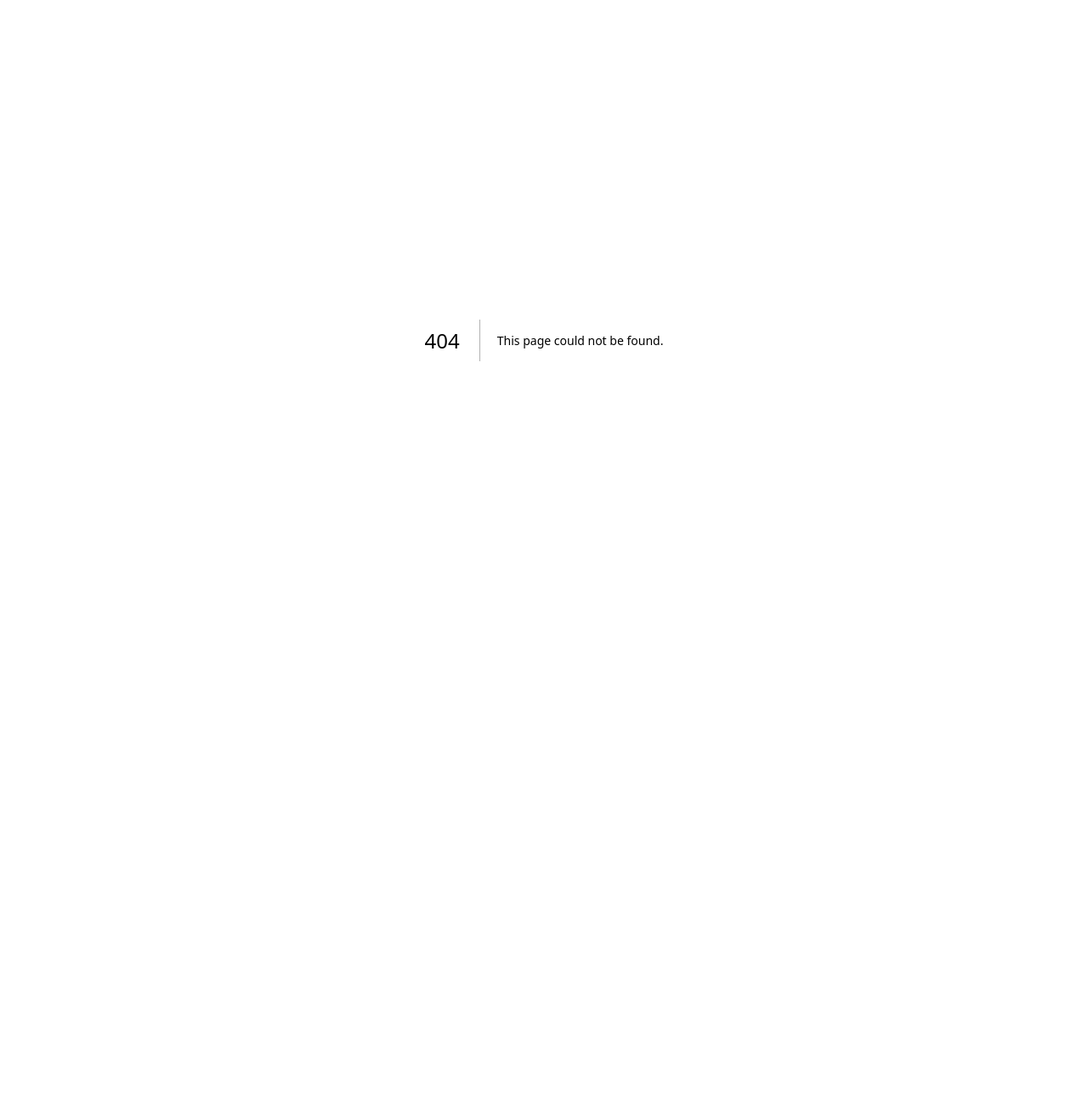
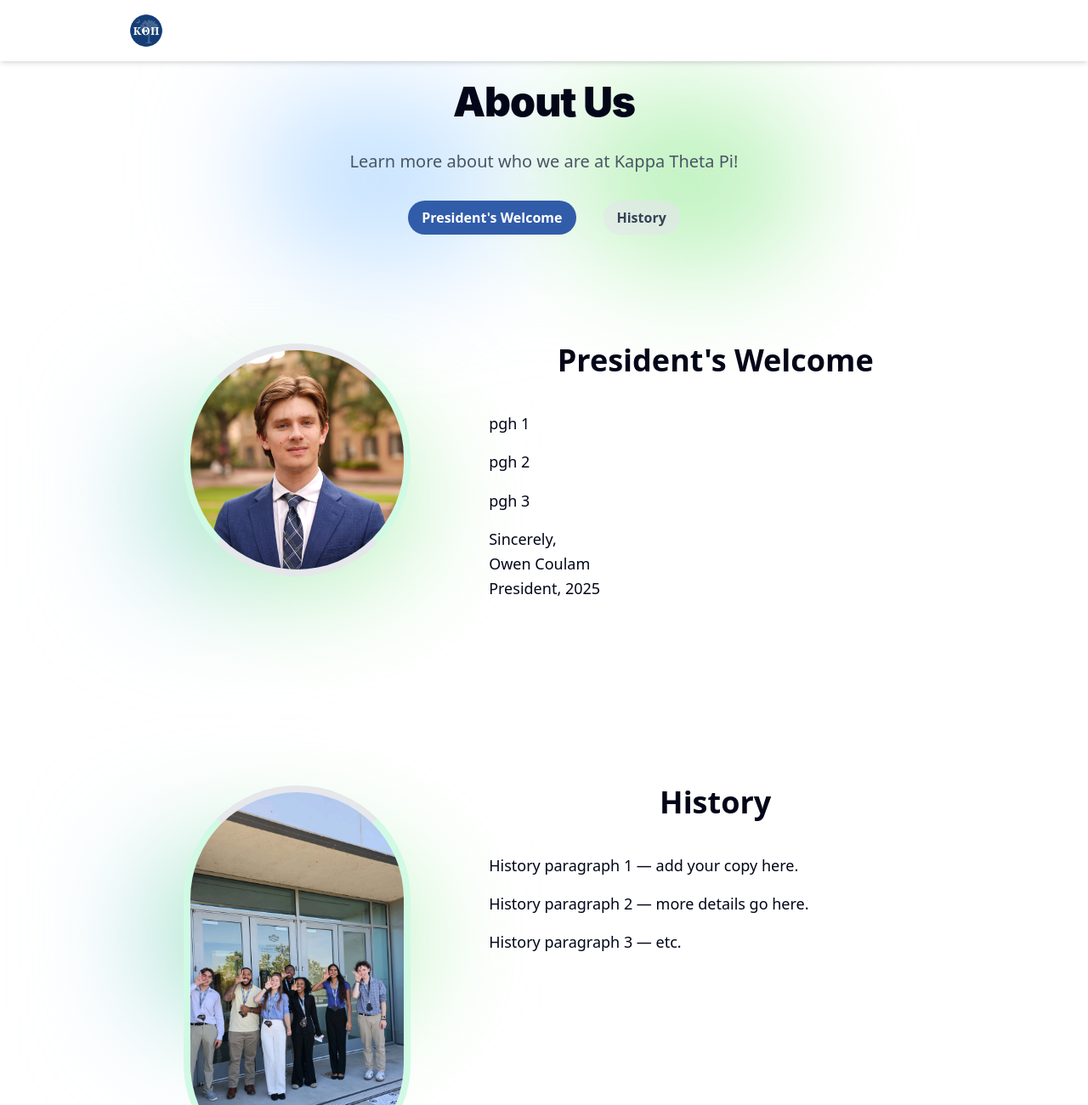
Before and after one commit to ktp-usc/ktp-website, a Next.js app: page /about in a window 1280 px wide. Before the commit this address had no page. Shown: the top 1300 px of the page at 85% size. Before the commit the page ends 800 px from the top, so only its background shows below. Built offline with nearby package versions, Linux system fonts and the light colour scheme.

Commit message:
KTP-19-About-Us

```diff
--- a/app/Footer.tsx
+++ b/app/Footer.tsx
@@ -11,7 +11,7 @@ export default function Footer() {
                     <div className='flex flex-col items-center text-center min-w-[170px] mx-0 font-inter'>
                         <p className='mb-4 font-extrabold'>Contact Us</p>
                         <p className='mb-4'>
-                            <a href="ocoulam@email.sc.edu" className='hover-text-custom font-medium'>ocoulam@email.sc.edu</a>
+                            <a href="ocoulam@email.sc.edu" className='hover-text-custom font-medium'>soktp@mailbox.sc.edu</a>
                         </p>
 
 
--- /dev/null
+++ b/app/about/page.tsx
@@ -0,0 +1,145 @@
+'use client';
+
+import React, { useState } from 'react';
+import { Link as ScrollLink, Element } from 'react-scroll';
+import {Header} from '../Header';   // change to `{ Header }` if it's a named export
+import Footer from '../Footer';   // same note
+
+
+
+const categories = ["President's Welcome", 'History'];
+
+function makeId(text: string) {
+  return text.toLowerCase().replace(/\s+/g, '-').replace(/[^a-z0-9-]/g, '') + '-section';
+}
+
+export default function About(): React.JSX.Element {
+  const [selectedCategory, setSelectedCategory] = useState<string>(categories[0]);
+
+  return (
+    <div className="min-h-screen">
+      <Header />
+    <main className="flex flex-col items-center flex-grow p-8 pb-0">
+      {/* Top blobs/background */}
+      <div className="relative bg-white w-full">
+        <div className="absolute inset-0 blob-c z-0">
+          <div className="shape-blob eight" />
+          <div className="shape-blob nine" />
+        </div>
+      </div>
+
+      {/* Page header */}
+      <div className="relative w-full">
+        <div className="relative pt-12 sm:pt-16 z-10 px-6 sm:px-8 md:px-16 lg:px-20 text-center">
+          <h1 className="text-3xl sm:text-4xl md:text-5xl font-black mb-0" style={{ fontFamily: 'Inter, sans-serif', letterSpacing: '-0.02em' }}>
+            About Us
+          </h1>
+          <p className="text-base sm:text-xl mt-8 mb-8 font-medium text-gray-600 max-w-2xl mx-auto">
+            Learn more about who we are at Kappa Theta Pi!
+          </p>
+        </div>
+      </div>
+
+      {/* Category buttons */}
+      <div className="relative sm:mt-0 mb-8 sm:mb-12 lg:mb-16 px-6 sm:px-8 md:px-16 lg:px-24 xl:px-32">
+        <div className="grid grid-cols-2 sm:flex sm:flex-wrap sm:justify-center gap-2 sm:gap-4 md:gap-6 lg:gap-8">
+          {categories.map((category) => {
+            const id = makeId(category);
+            return (
+              <ScrollLink
+                key={category}
+                to={id}
+                smooth={true}
+                duration={400}
+                spy={true}
+                offset={-80}
+                activeClass="ktp-active-category"
+                className={`px-3 sm:px-4 py-2 rounded-[40px] text-xs sm:text-sm md:text-base font-semibold transition-all duration-300 hover:scale-105 hover:shadow-md cursor-pointer whitespace-nowrap text-center ${
+                  selectedCategory === category ? 'bg-[#315CA9] text-white' : 'bg-gray-200/60 text-gray-700 hover:bg-gray-300/80'
+                }`}
+                onClick={() => setSelectedCategory(category)}
+              >
+                {category}
+              </ScrollLink>
+            );
+          })}
+        </div>
+      </div>
+
+      {/* Sections */}
+      <div className="flex flex-col space-y-12">
+        <Element name={makeId("President's Welcome")} id={makeId("President's Welcome")}>
+          <section className="px-6 sm:px-8 md:px-16 lg:px-24 xl:px-32 py-8 sm:py-12 md:py-16">
+            <div className="relative flex flex-col items-center lg:flex-row lg:items-start space-y-12 lg:space-y-0 lg:space-x-12 pb-10">
+              <div className="relative w-full lg:w-2/5 flex justify-center">
+                <div className="absolute blob-c z-0 flex justify-center items-center">
+                  <div className="shape-blob eight absolute" />
+                  <div className="shape-blob nine absolute" />
+                </div>
+                <img
+                  src="/Images/Screenshot Owen.png"
+                  alt="President's Headshot"
+                  className="relative z-10 w-3/4 h-auto rounded-full border-8 max-w-xs sm:max-w-sm md:max-w-md lg:max-w-lg"
+                  style={{ borderLeftColor: '#d1fae5', borderRightColor: '#d1fae5', borderTopColor: '#e5e7eb', borderBottomColor: '#e5e7eb' }}
+                />
+              </div>
+
+              <div className="w-full lg:w-3/5 text-left relative z-10">
+                <h2 className="text-center text-2xl sm:text-4xl font-black mb-10">President&apos;s Welcome</h2>
+                <div className="text-base sm:text-lg leading-relaxed space-y-4">
+                  <p>pgh 1</p>
+                  <p>pgh 2</p>
+                  <p>pgh 3</p>
+                  <p>
+                    Sincerely,<br />
+                    Owen Coulam<br />
+                    President, 2025
+                  </p>
+                </div>
+              </div>
+            </div>
+          </section>
+        </Element>
+
+        <Element name={makeId('History')} id={makeId('History')}>
+          <section className="px-6 sm:px-8 md:px-16 lg:px-24 xl:px-32 py-8 sm:py-12 md:py-16">
+            <div className="relative flex flex-col items-center lg:flex-row lg:items-start space-y-12 lg:space-y-0 lg:space-x-12 pb-10">
+              <div className="relative w-full lg:w-2/5 flex justify-center">
+                <div className="absolute blob-c z-0 flex justify-center items-center">
+                  <div className="shape-blob eight absolute" />
+                  <div className="shape-blob nine absolute" />
+                </div>
+                <img
+                  src="/Images/group-photo.png"
+                  alt="History image"
+                  className="relative z-10 w-3/4 h-auto rounded-full border-8 max-w-xs sm:max-w-sm md:max-w-md lg:max-w-lg"
+                  style={{ borderLeftColor: '#d1fae5', borderRightColor: '#d1fae5', borderTopColor: '#e5e7eb', borderBottomColor: '#e5e7eb' }}
+                />
+              </div>
+
+              <div className="w-full lg:w-3/5 text-left relative z-10">
+                <h2 className="text-center text-2xl sm:text-4xl font-black mb-10">History</h2>
+                <div className="text-base sm:text-lg leading-relaxed space-y-4">
+                  <p>History paragraph 1 — add your copy here.</p>
+                  <p>History paragraph 2 — more details go here.</p>
+                  <p>History paragraph 3 — etc.</p>
+                </div>
+              </div>
+            </div>
+          </section>
+
+        </Element>
+
+      </div>
+</main>
+      <Footer />
+
+      <style jsx>{`
+        .ktp-active-category {
+          background-color: #315CA9 !important;
+          color: white !important;
+        }
+      `}</style>
+    </div>
+  );
+}
```
Also changed, not shown: package.json (+14 -2 lines), public/Images/group-photo.png (added), 1 other file (tests, documents, lock files or other folders).
